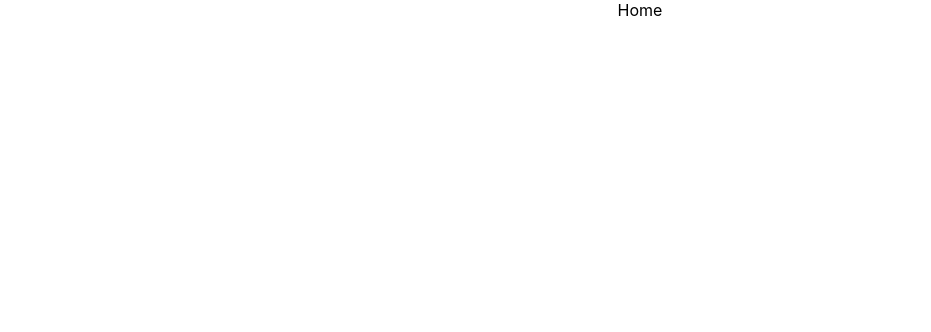
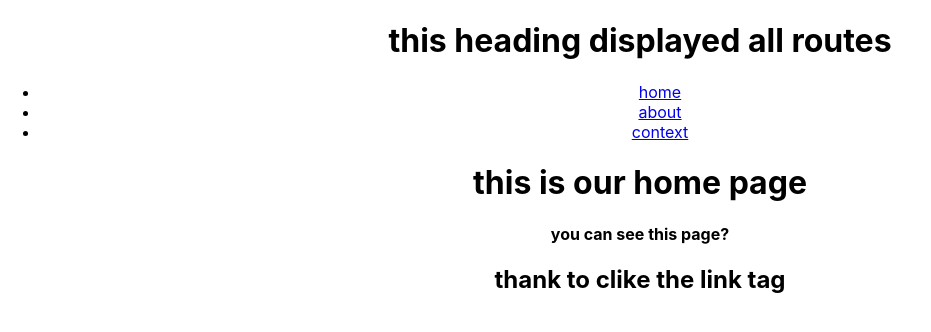
Before and after one commit to divyashan3223/router, a React (Create React App) app: page / in a window 1280 px wide. Shown: the top 332 px of the page, without its empty margins (0-931 px from the left). Built offline with nearby package versions, Linux system fonts and the light colour scheme.

Commit message:
link component use

```diff
--- a/src/App.js
+++ b/src/App.js
@@ -4,12 +4,24 @@ import Home from "./components/Home";
 import Context from "./components/Context";
 import About from "./components/About";
 import Error from "./components/Error";
-import { BrowserRouter, Routes, Route } from "react-router-dom";
+import { BrowserRouter, Routes, Route, Link } from "react-router-dom";
 
 function App() {
   return (
     <div className="App">
       <BrowserRouter>
+        <h1>this heading displayed all routes</h1>
+        <ul className="ul-list">
+          <li>
+            <Link to="/">home</Link>
+          </li>
+          <li>
+            <Link to="/about">about</Link>
+          </li>
+          <li>
+            <Link to="/context">context</Link>
+          </li>
+        </ul>
         <Routes>
           <Route path="/" element={<Home />} />
           <Route path="/context" element={<Context />} />
--- a/src/components/About.jsx
+++ b/src/components/About.jsx
@@ -1,7 +1,11 @@
 import React from "react";
 
 const About = () => {
-  return <div>About</div>;
+  return (
+    <div>
+      <h1>sakthi akka about page theritha?</h1>
+    </div>
+  );
 };
 
 export default About;
--- a/src/components/Context.jsx
+++ b/src/components/Context.jsx
@@ -1,7 +1,12 @@
 import React from "react";
 
 const Context = () => {
-  return <div>Context</div>;
+  return (
+    <div>
+      <h1>frenzo</h1>
+      <h2>academy</h2>
+    </div>
+  );
 };
 
 export default Context;
--- a/src/components/Home.jsx
+++ b/src/components/Home.jsx
@@ -1,7 +1,13 @@
 import React from "react";
 
 const Home = () => {
-  return <div>Home</div>;
+  return (
+    <div>
+      <h1>this is our home page</h1>
+      <h4>you can see this page?</h4>
+      <h2>thank to clike the link tag</h2>
+    </div>
+  );
 };
 
 export default Home;
```
